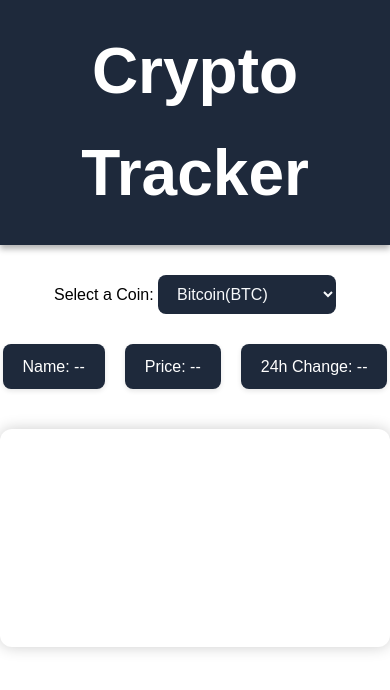
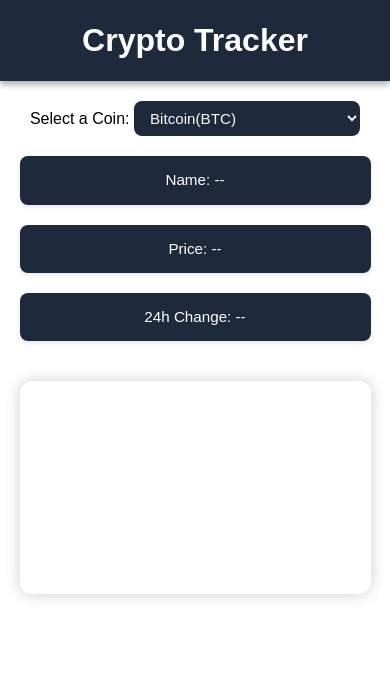
Before and after one commit to Boithlomolo/Crypto-Tracker, a plain HTML site: page index.html in a window 390 px wide. Drawn offline with nearby package versions, Linux system fonts and the light colour scheme; no server answers.

Commit message:
mobile screen

```diff
--- a/assets/css/style.css
+++ b/assets/css/style.css
@@ -1,20 +1,22 @@
-*{
-    margin: 0;
-    padding: 0;
-    box-sizing: border-box;
+* {
+  margin: 0;
+  padding: 0;
+  box-sizing: border-box;
 }
 
 body {
   font-family: Arial, sans-serif;
-  color:white;
+  color: white;
   line-height: 1.6;
   animation: fadeIn 1.2s ease-in;
+  background-color: white;
 }
 
-body span{
-    color:black;
+body span {
+  color: black;
 }
 
+/* Header */
 .header {
   background-color: #1e293b;
   color: white;
@@ -23,9 +25,10 @@ body span{
   font-size: 2rem;
   font-weight: bold;
   animation: slideDown 1s ease;
-  box-shadow: 0 4px 6px rgba(0,0,0,0.3);
+  box-shadow: 0 4px 6px rgba(0, 0, 0, 0.3);
 }
 
+/* Coin Selector */
 .coin-selector {
   margin: 30px 0;
   text-align: center;
@@ -43,9 +46,11 @@ body span{
   color: #f8fafc;
 }
 
-.coin-selector select:hover{
-    background-color: #334155;
+.coin-selector select:hover {
+  background-color: #334155;
 }
+
+/* Coin Info */
 .coin-info {
   display: flex;
   justify-content: center;
@@ -59,9 +64,10 @@ body span{
   background: #1e293b;
   padding: 10px 20px;
   border-radius: 8px;
-  box-shadow: 0 2px 5px rgba(0,0,0,0.1);
+  box-shadow: 0 2px 5px rgba(0, 0, 0, 0.1);
 }
 
+/* Chart Section */
 .chart-section {
   max-width: 800px;
   margin: auto;
@@ -121,3 +127,59 @@ body span{
     opacity: 1;
   }
 }
+
+/* Tablets and below */
+@media (max-width: 700px) {
+  .header {
+    font-size: 1.2rem;
+    padding: 15px 0;
+  }
+
+  .coin-selector select {
+    width: 60%;
+    font-size: 1rem;
+  }
+
+  .chart-section {
+    padding: 20px;
+  }
+}
+
+/* Mobile Devices */
+@media (max-width: 480px) {
+  .header {
+    font-size: 1.0rem;
+  }
+
+  .coin-selector {
+    margin: 20px 0;
+  }
+
+  .coin-selector select {
+    width: 58%;
+    font-size: 0.95rem;
+    padding: 8px 12px;
+  }
+
+  .coin-info {
+    flex-direction: column;
+    align-items: center;
+  }
+
+  .info-item {
+    width: 90%;
+    text-align: center;
+    font-size: 0.95rem;
+    padding: 12px;
+  }
+
+  .chart-section {
+    width: 90%;
+    padding: 20px 10px;
+  }
+
+  canvas {
+    width: 100% !important;
+    height: auto !important;
+  }
+}
```
